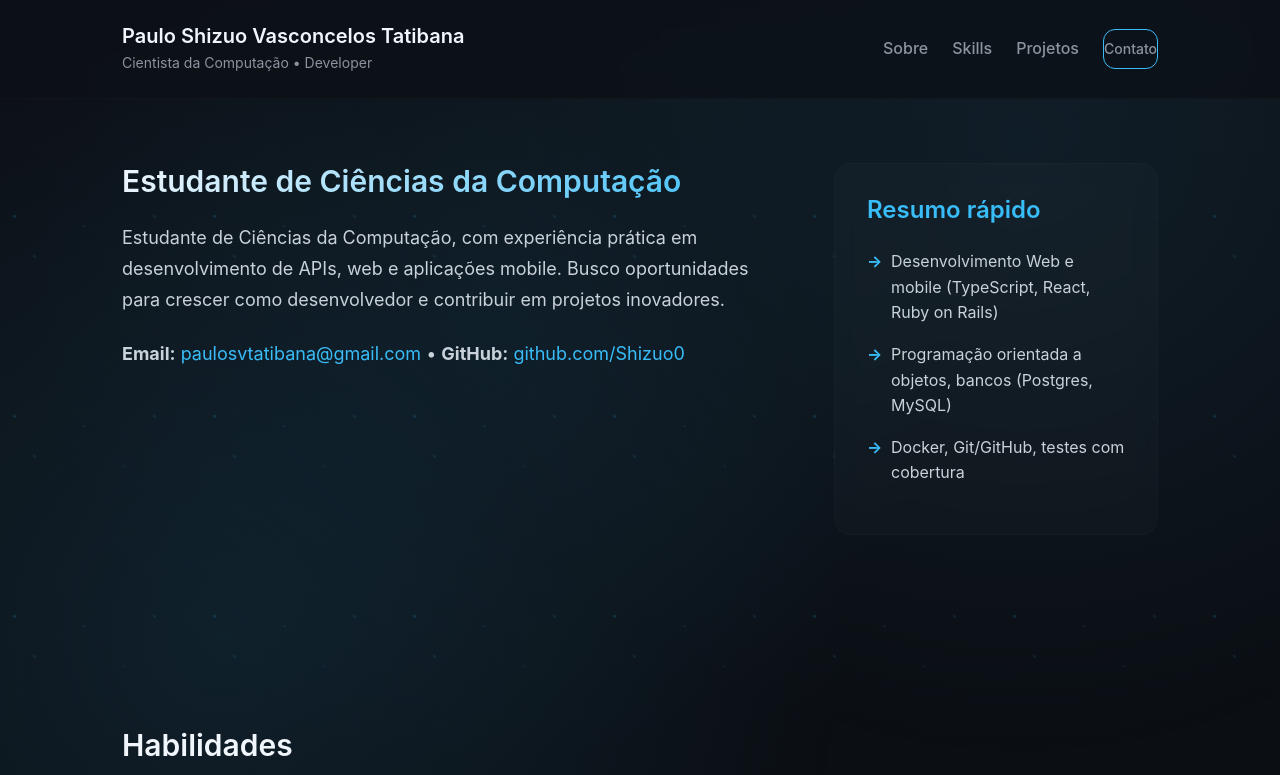
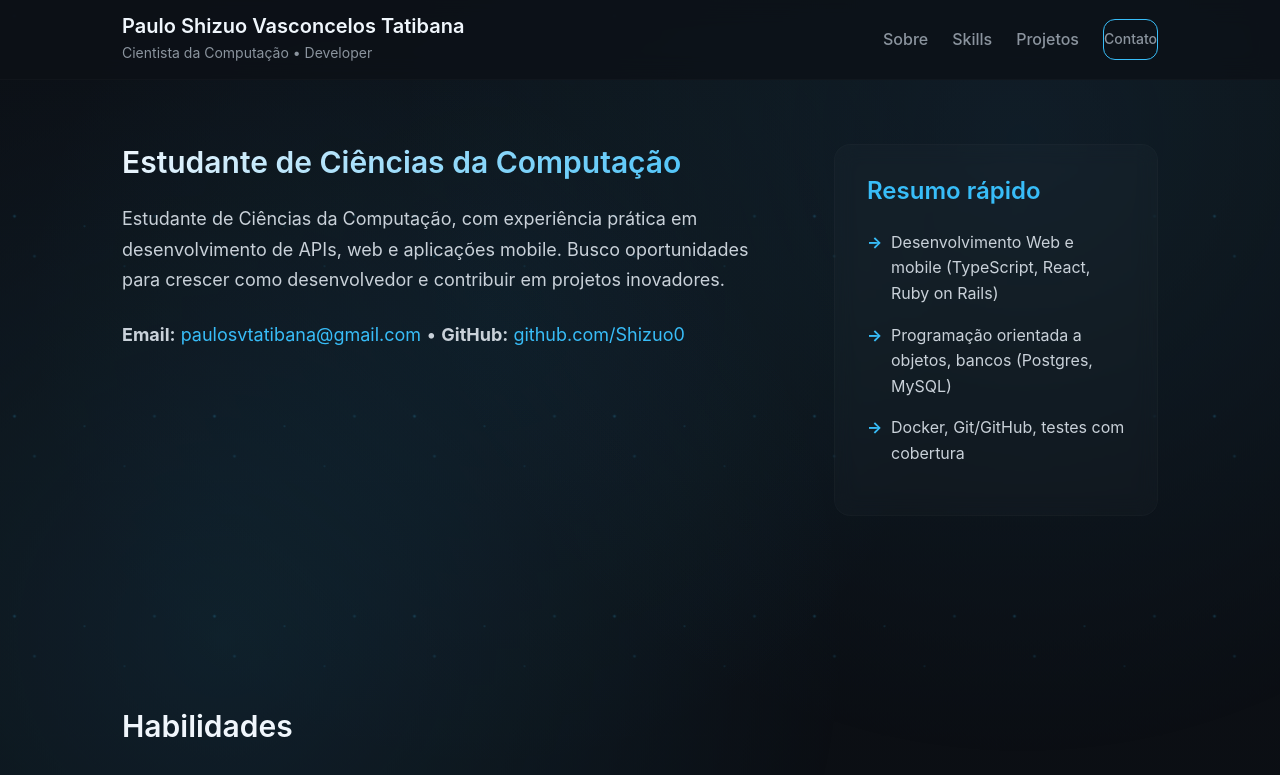
Before and after one commit to Shizuo0/Shizuo0.github.io, a React (Vite) app: page / in a window 1280 px wide. Shown: the top 775 px of the page. Built offline with nearby package versions, Linux system fonts and the light colour scheme.

Commit message:
fix header padding

```diff
--- a/src/index.css
+++ b/src/index.css
@@ -69,6 +69,10 @@
 *::before,
 *::after {
   box-sizing: border-box;
+}
+
+html {
+  scroll-padding-top: calc(var(--header-height));
 }
 
 body {
@@ -199,8 +203,10 @@ h6 {
   font-size: var(--font-size-base);
 }
 
-section[id] {
-  scroll-margin-top: 100px;
+section[id],
+h2[id],
+h3[id] {
+  scroll-margin-top: calc(var(--header-height));
 }
 
 p {
@@ -238,6 +244,7 @@ li {
   z-index: 100;
   transition: all var(--transition);
   width: 100%;
+  height: var(--header-height); /* ← GARANTIR ALTURA CONSISTENTE */
 }
 
 .header-inner {
@@ -250,6 +257,7 @@ li {
   margin: 0 auto;
   padding-left: var(--space-xl);
   padding-right: var(--space-xl);
+  height: 100%; /* ← GARANTIR QUE OCUPE TODA A ALTURA */
 }
 
 .brand h1 {
```
